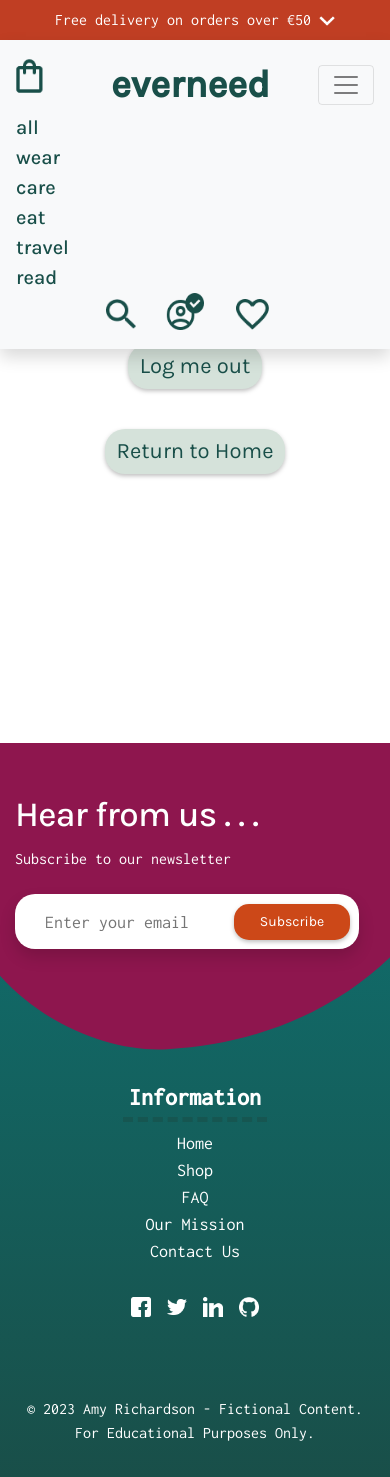
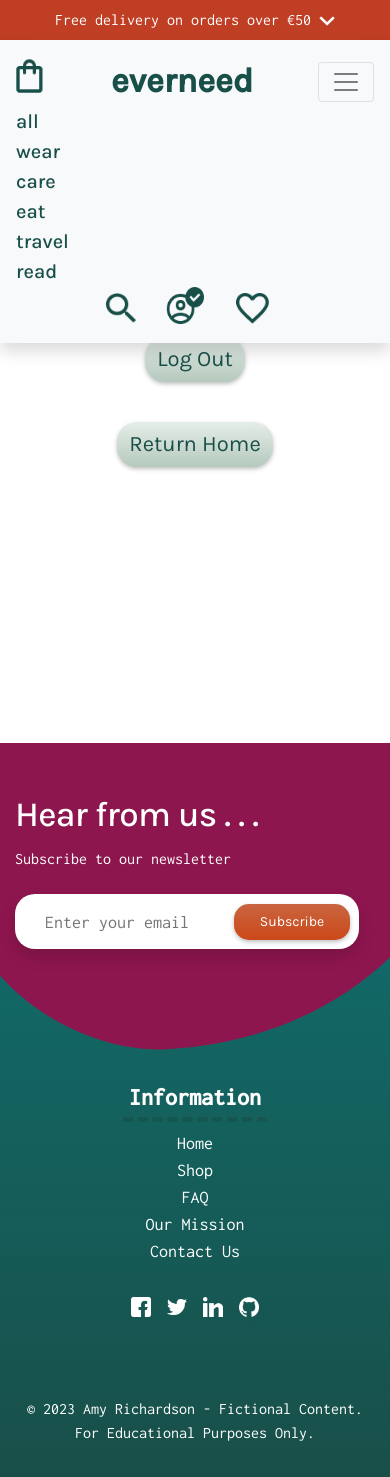
Before and after one commit to amylour/everneed, a Django app: page /accounts/logout/ in a window 390 px wide, after a click that opens the changed part. Run offline with Django 3.2, Linux system fonts and the light colour scheme; a user stored in the database is signed in; data comes from the database, SQL or seed files in the repository; some libraries are stand-ins or nearby versions.

Commit message:
fix: styling issues on real world devices

```diff
--- a/static/css/base.css
+++ b/static/css/base.css
@@ -538,7 +514,7 @@ ul.nav-menu li {
 /* Auth section */
 .auth-btn {
     border-radius: 20px;
-    background-color: #d5e2da;
+    background: linear-gradient(to bottom, #e5ede8, #b5c9bd);
     color: var(--forest);
     border: none;
     filter: drop-shadow(0px 2px 2px rgba(0, 0, 0, 0.25));
@@ -1150,7 +1126,7 @@ footer {
     height: 36px;
     transition: .3s cubic-bezier(.165, .84, .44, 1);
     border-radius: 15px;
-    background-color: var(--gold);
+    background: linear-gradient(to bottom, #c96541, #cc4818);
     color: #fff;
     font-size: .875rem;
     line-height: 1;
@@ -1187,6 +1163,14 @@ footer {
         font-size: 22px;
     }
 
+    .navbar-logo {
+        font-size: 34px;
+    }
+
+    .bag-quantity {
+        top: 4px;
+    }
+
     .hero-text-panel {
         height: 435px;
         width: 400px;
@@ -1287,8 +1285,20 @@ footer {
         color: #fff;
     }
 
+    .heading-text {
+        font-size: 34px;
+    }
+
+    th {
+        font-size: 14px;
+    }
+
     .dropdown-txt {
-        font-size: 14px;
+        font-size: 16px;
+    }
+
+    .delivery-header {
+        font-size: 24px;
     }
 
     .hero-banner {
--- a/templates/allauth/account/logout.html
+++ b/templates/allauth/account/logout.html
@@ -15,11 +15,11 @@
         {% if redirect_field_value %}
         <input type="hidden" name="{{ redirect_field_name }}" value="{{ redirect_field_value }}">
         {% endif %}
-        <button type="submit" class="btn auth-btn my-4">Log me out</button>
+        <button type="submit" class="btn auth-btn my-4">Log Out</button>
     </form>
 
     <div class="mb-3">
-        <a href="{% url 'home' %}" class="btn auth-btn my-3 mb-5">Return to Home</a>
+        <a href="{% url 'home' %}" class="btn auth-btn my-3 mb-5">Return Home</a>
     </div>
 </div>
 
--- a/templates/includes/delivery_banner.html
+++ b/templates/includes/delivery_banner.html
@@ -8,9 +8,9 @@
                 alt="dropdown arrow for delivery information overlay">
         </span>
     </div>
-    <div class="dropdown-content" id="dropdown-content">
+    <div class="dropdown-content pb-5" id="dropdown-content">
         <span class="close-button" id="close-button">X</span>
-        <div class="row mt-5 p-5">
+        <div class="row mt-5 p-3">
             <div class="col-md-4 col-sm-12 mb-1">
                 <h3 class="mt-2 text-white delivery-header">Delivery Options</h3>
                 <p class="mt-3 dropdown-txt">
--- a/templates/includes/header.html
+++ b/templates/includes/header.html
@@ -30,7 +30,7 @@
             <ul class="navbar-nav w-auto mx-auto w-75">
                 <!-- Display all products but remove active class bold styling from 'all' if another navbar item is selected -->
                 <li class="nav-item dropdown {% if request.resolver_match.url_name == 'products' and not request.GET.category %}active-nav-item{% endif %}">
-                    <a class="nav-links mx-lg-4 mx-md-2 pb-2" href="{% url 'products' %}" id="all-products-link" data-toggle="dropdown"
+                    <a class="nav-links mx-lg-3 mx-md-2 pb-2" href="{% url 'products' %}" id="all-products-link" data-toggle="dropdown"
                         aria-haspopup="true" aria-expanded="false">
                         all
                     </a>
```
Also changed, not shown: other parts of static/css/base.css (+32 -34 lines), products/templates/products/product_detail.html (+15 -10 lines).
